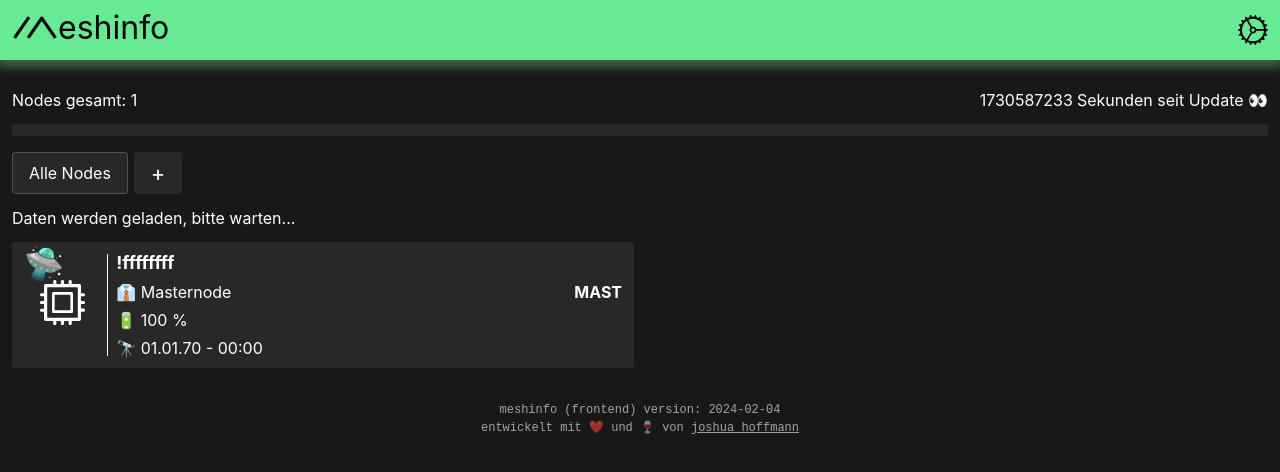
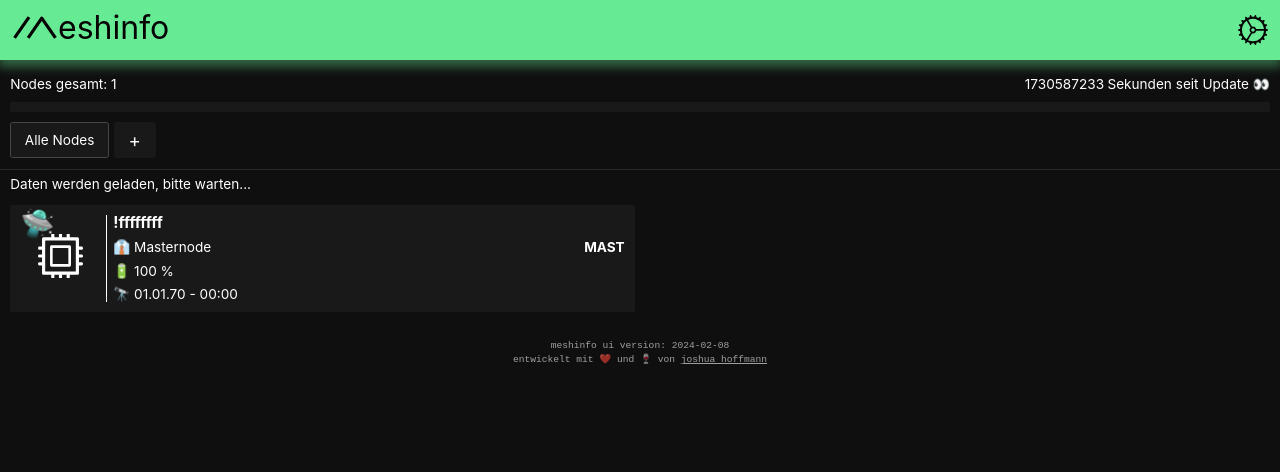
Before and after one commit to jhodevstuff/meshinfo-fe, a Vue app: page / in a window 1280 px wide. Shown: the top 472 px of the page. Built offline with nearby package versions, Linux system fonts and the light colour scheme.

Commit message:
feat: style improvements

```diff
--- a/src/assets/main.css
+++ b/src/assets/main.css
@@ -1,11 +1,11 @@
 @import './base.css';
 
 html {
-  background: #181818;
+  background: rgb(15, 15, 15);
 }
 
 body {
-  background: #181818;
+  background: rgb(15, 15, 15);
   color: rgb(255, 255, 255);
   transition: color 0.5s, background-color 0.5s;
   line-height: 1;
--- a/src/components/TinyMap.vue
+++ b/src/components/TinyMap.vue
@@ -67,5 +67,6 @@ watch(() => props.node, (newVal) => {
   cursor: pointer;
   border-radius: 12px;
   margin-bottom: 64px;
+  background: rgb(25, 25, 25);
 }
 </style>
--- a/src/views/MapView.vue
+++ b/src/views/MapView.vue
@@ -259,7 +259,7 @@ watch(() => settingsStore.mapMode, () => {
   width: 100%;
   height: calc(100vh - 60px);
   margin-top: 60px;
-  background: #181818;
+  background: rgb(25, 25, 25);
   z-index: 0;
 }
 
@@ -278,7 +278,7 @@ watch(() => settingsStore.mapMode, () => {
   justify-content: center;
   border-radius: 100px;
   overflow: hidden;
-  background-color: #181818;
+  background-color: rgb(25, 25, 25);
   padding: 2px;
   box-shadow: 0px 0px 10px 0px rgba(103, 234, 148, 1);
 
--- a/src/views/MeshInfoView.vue
+++ b/src/views/MeshInfoView.vue
@@ -1,6 +1,7 @@
 <template>
   <div>
     <div class="nodes" v-if="selectedMasterNode">
+      <div class="top-control">
         <div class="nodes__info">
           <p v-if="meshDataStore.data[selectedMasterNode]">
             Nodes gesamt: {{ meshDataStore.data[selectedMasterNode].knownNodes.length }}
@@ -43,6 +44,7 @@
             {{ filter.name }}
           </div>
           <div class="filter__item filter__item--add" @click="openFilterOverlay(null)">+</div>
+        </div>
       </div>
       <div class="loading" v-if="selectedMasterNode === '!ffffffff'">
         Daten werden geladen, bitte warten...
@@ -484,7 +486,7 @@
     class="footnote"
     v-if="!selectedDetails && meshDataStore.data[selectedMasterNode] && !showFilterOverlay"
   >
-    <p>meshinfo (frontend) version: 2024-02-04</p>
+    <p>meshinfo ui version: 2024-02-08</p>
     <p>
       entwickelt mit ❤️ und 🍷 von
       <a href="http://github.com/jhodevstuff">joshua hoffmann</a>
@@ -1205,6 +1207,7 @@ onUnmounted(() => clearInterval(intervalId))
   gap: 16px;
   margin: 12px;
   margin-top: 80px;
+  zoom: 85%;
 
   &__info {
     margin: 12px 0;
@@ -1251,7 +1254,7 @@ onUnmounted(() => clearInterval(intervalId))
 
   &__container {
     width: 100%;
-    background-color: rgb(40, 40, 40);
+    background-color: rgb(25, 25, 25);
     padding: 6px;
     display: flex;
     flex-wrap: wrap;
@@ -1283,7 +1286,7 @@ onUnmounted(() => clearInterval(intervalId))
 
 .node {
   width: calc(100% - 2 * 12px);
-  background-color: rgb(40, 40, 40);
+  background-color: rgb(25, 25, 25);
   display: flex;
   gap: 8px;
   padding: 12px;
@@ -1374,7 +1377,7 @@ onUnmounted(() => clearInterval(intervalId))
     display: flex;
     flex-direction: column;
     justify-content: space-between;
-    background-color: rgba(40, 40, 40, 0.5);
+    background-color: rgba(25, 25, 25, 0.5);
     backdrop-filter: blur(4px);
       -webkit-backdrop-filter: blur(4px);
 
@@ -1473,10 +1476,11 @@ onUnmounted(() => clearInterval(intervalId))
     flex-wrap: wrap;
     margin: 32px 0;
     margin-bottom: 28px;
+    width: calc(100% - 28px - 6px);
 
     &--item {
-      border: 1px solid rgb(40, 40, 40);
-      background-color: rgb(40, 40, 40);
+      border: 1px solid rgb(25, 25, 25);
+      background-color: rgb(25, 25, 25);
       padding: 10px 12px;
       font-size: 16px;
       border-radius: 3px;
@@ -1581,7 +1585,7 @@ onUnmounted(() => clearInterval(intervalId))
     &__item {
       height: 16px;
       font-size: 14px;
-      border-bottom: 1px solid rgb(40, 40, 40);
+      border-bottom: 1px solid rgb(25, 25, 25);
       margin-bottom: 6px;
       padding-bottom: 4px;
       padding-top: 2px;
@@ -1612,12 +1616,12 @@ onUnmounted(() => clearInterval(intervalId))
       flex-direction: row;
       justify-content: space-between;
       gap: 1px;
-      border-bottom: 1px solid rgb(40, 40, 40);
+      border-bottom: 1px solid rgb(25, 25, 25);
       margin-bottom: 6px;
       padding-bottom: 6px;
 
       &--item {
-        background-color:  rgb(40, 40, 40);
+        background-color:  rgb(25, 25, 25);
         width: 16px;
         height: 16px;
         font-size: 14px;
@@ -1638,18 +1642,18 @@ onUnmounted(() => clearInterval(intervalId))
   font-size: 16px;
 
   &__item {
-    background-color: rgb(40, 40, 40);
+    background-color: rgb(25, 25, 25);
     padding: 12px 16px;
     border-radius: 3px;
     cursor: pointer;
     font-size: 16px;
     transition: border 0.2s, background-color 0.2s;
-    border: 1px solid rgb(40, 40, 40);
+    border: 1px solid rgb(25, 25, 25);
     user-select: none;
   }
 
   &__item--active {
-    border: 1px solid rgb(80, 80, 80);
+    border: 1px solid rgb(70, 70, 70);
   }
 
   &__item--add {
@@ -1701,7 +1705,7 @@ onUnmounted(() => clearInterval(intervalId))
       }
 
       &__item {
-        background-color: rgb(40, 40, 40);
+        background-color: rgb(25, 25, 25);
         padding: 12px 16px;
         border-radius: 3px;
         cursor: pointer;
@@ -1753,7 +1757,7 @@ onUnmounted(() => clearInterval(intervalId))
       }
 
       &__item {
-        background-color: rgb(40, 40, 40);
+        background-color: rgb(25, 25, 25);
         padding: 8px;
         border-radius: 3px;
         cursor: pointer;
@@ -1776,6 +1780,7 @@ onUnmounted(() => clearInterval(intervalId))
   opacity: 0.6;
   font-size: 12px !important;
   font-family: monospace;
+  zoom: 80%;
 
   a {
     text-decoration: underline;
@@ -1797,40 +1802,66 @@ onUnmounted(() => clearInterval(intervalId))
 }
 
 .details-nodelist {
+  display: none;
   width: 20%;
-  display: none;
+  overflow-y: auto;
+  scrollbar-width: thin;
+  scrollbar-color: rgba(136, 136, 136, 0) rgba(68, 68, 68, 0);
+
+  &::-webkit-scrollbar {
+    width: 8px;
+    opacity: 0;
+    transition: opacity 0.3s;
+  }
+  &:hover,
+  &:active {
+    scrollbar-color: #888 #444;
+  }
+  &:hover::-webkit-scrollbar,
+  &:active::-webkit-scrollbar {
+  opacity: 1;
+  }
 
   @media screen and (min-width: 1280px) {
     display: flex;
     flex-direction: column;
     gap: 2px;
     height: fit-content;
-    max-height: 70vh;
-    overflow-y: auto;
+    max-height: 85vh;
     border-radius: 3px;
-    // background-color: rgb(40, 40, 40);
     padding: 4px 0;
   }
 
   &__node {
-    font-size: 14px;
+    font-size: 16px;
     padding: 8px 10px;
     cursor: pointer;
     display: flex;
     align-items: center;
-    cursor: pointer;
     transition: all 200ms ease-in-out;
-    color: rgba($color: #ffffff, $alpha: 0.8);
-
+    color: rgba(255, 255, 255, 0.8);
+
+    &:hover,
     &--selected {
-      margin: 0 0px;
       padding: 8px 8px;
-      border-left: 2px solid rgb(255, 255, 255);
+      border-left: 2px solid #fff;
       font-weight: bold;
-      color: rgba($color: #ffffff, $alpha: 1);
-      background-color: rgba($color: #181818, $alpha: 0.5);
-    }
-  }
+      color: rgba(255, 255, 255, 1);
+      background-color: rgba(25, 25, 25, 0);
+    }
+  }
+}
+
+.top-control {
+  display: flex;
+  flex-direction: column;
+  gap: 12px;
+  background-color: rgb(15, 15, 15);
+  margin: -12px;
+  margin-bottom: -6px;
+  padding: 12px;
+  padding-bottom: 12px;
+  border-bottom: 1px solid rgb(40, 40, 40);
 }
 
 </style>
```
Lines whose indentation alone changed are shown as unchanged.
